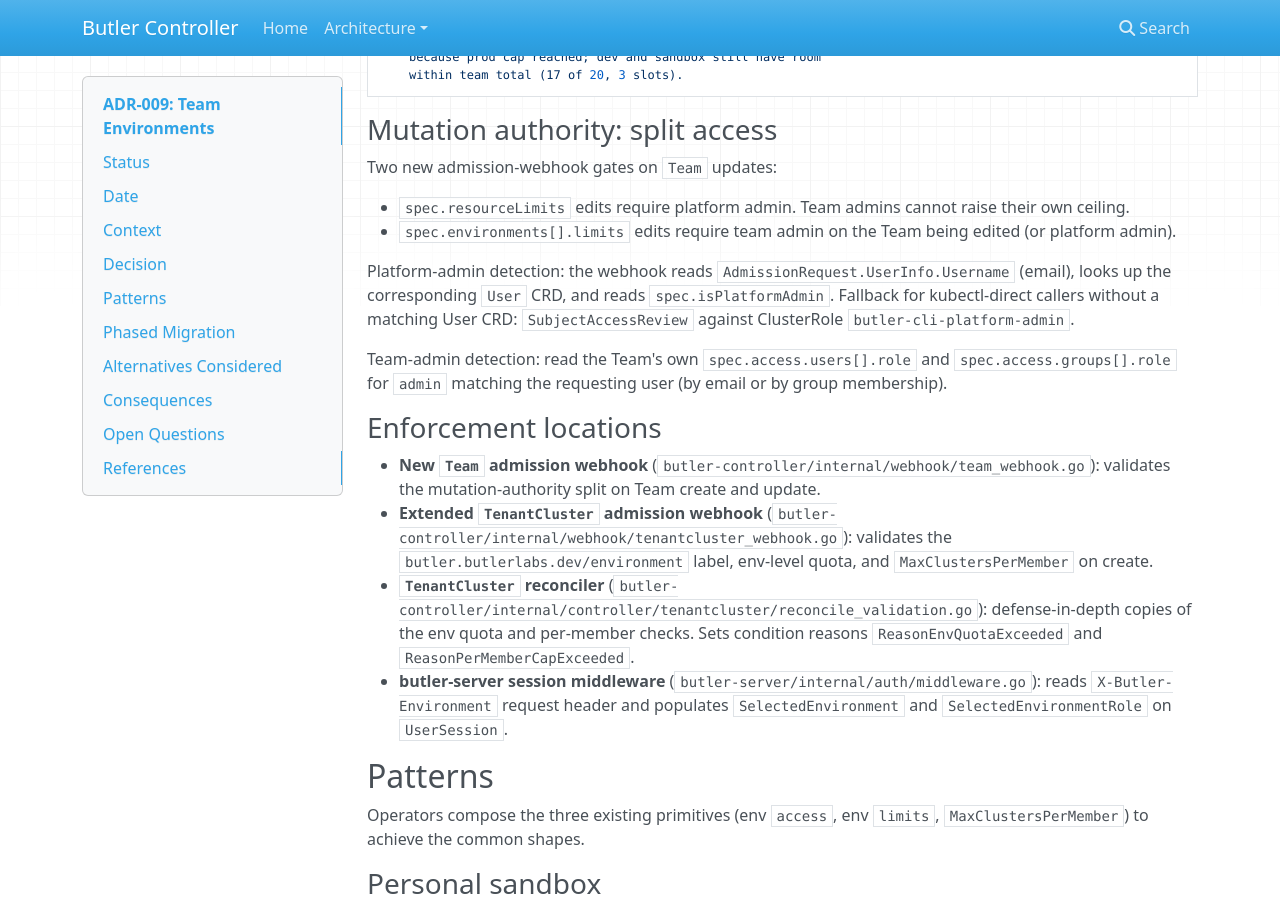
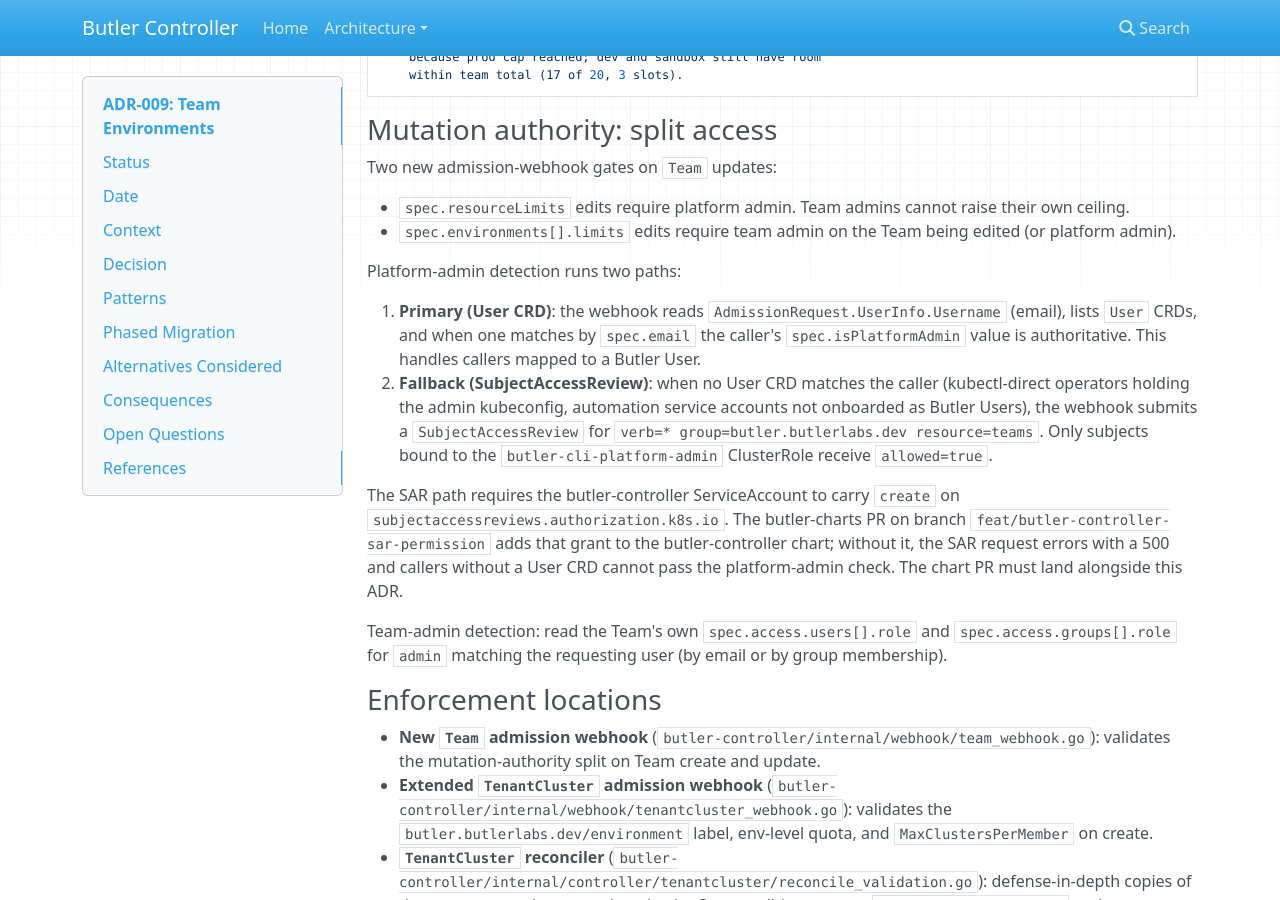
Before and after one commit to butlerdotdev/butler-controller, an MkDocs documentation site: the page built from docs/architecture/ADR-009-team-environments.md, in a window 1280 px wide and 900 px high, scrolled down 2931 px. Built offline with MkDocs 1.6.1, drawn with Linux system fonts in a browser that asks for light colours; nearby versions of some CDN libraries.

Commit message:
docs(adr): document SAR fallback activation via chart
Expand the platform-admin detection section in ADR-009 to document
the two paths explicitly: the User CRD primary path (isPlatformAdmin
field is authoritative when an email match exists) and the
SubjectAccessReview fallback (against verb=*
group=butler.butlerlabs.dev resource=teams, which only the
butler-cli-platform-admin ClusterRole grants).

Reference butler-charts PR on branch
feat/butler-controller-sar-permission which adds the create on
subjectaccessreviews grant required to make the fallback path
reachable. Both PRs land together.

```diff
--- a/docs/architecture/ADR-009-team-environments.md
+++ b/docs/architecture/ADR-009-team-environments.md
@@ -130,7 +130,12 @@ Two new admission-webhook gates on `Team` updates:
 - `spec.resourceLimits` edits require platform admin. Team admins cannot raise their own ceiling.
 - `spec.environments[].limits` edits require team admin on the Team being edited (or platform admin).
 
-Platform-admin detection: the webhook reads `AdmissionRequest.UserInfo.Username` (email), looks up the corresponding `User` CRD, and reads `spec.isPlatformAdmin`. Fallback for kubectl-direct callers without a matching User CRD: `SubjectAccessReview` against ClusterRole `butler-cli-platform-admin`.
+Platform-admin detection runs two paths:
+
+1. **Primary (User CRD)**: the webhook reads `AdmissionRequest.UserInfo.Username` (email), lists `User` CRDs, and when one matches by `spec.email` the caller's `spec.isPlatformAdmin` value is authoritative. This handles callers mapped to a Butler User.
+2. **Fallback (SubjectAccessReview)**: when no User CRD matches the caller (kubectl-direct operators holding the admin kubeconfig, automation service accounts not onboarded as Butler Users), the webhook submits a `SubjectAccessReview` for `verb=* group=butler.butlerlabs.dev resource=teams`. Only subjects bound to the `butler-cli-platform-admin` ClusterRole receive `allowed=true`.
+
+The SAR path requires the butler-controller ServiceAccount to carry `create` on `subjectaccessreviews.authorization.k8s.io`. The butler-charts PR on branch `feat/butler-controller-sar-permission` adds that grant to the butler-controller chart; without it, the SAR request errors with a 500 and callers without a User CRD cannot pass the platform-admin check. The chart PR must land alongside this ADR.
 
 Team-admin detection: read the Team's own `spec.access.users[].role` and `spec.access.groups[].role` for `admin` matching the requesting user (by email or by group membership).
 
```
